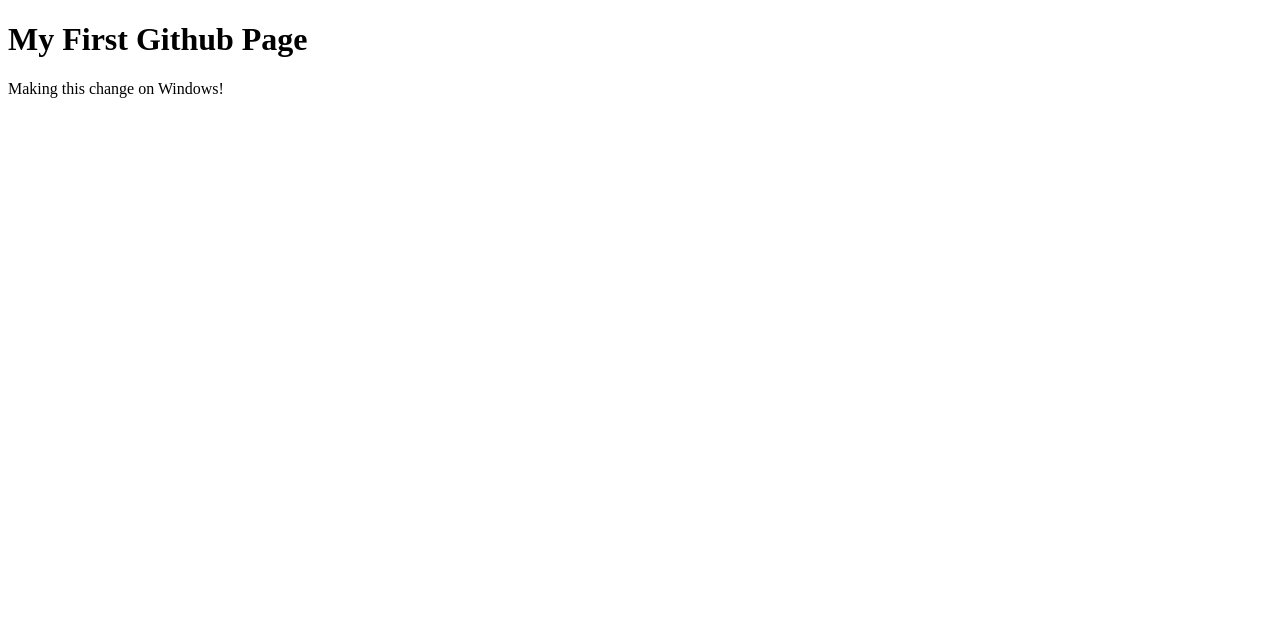
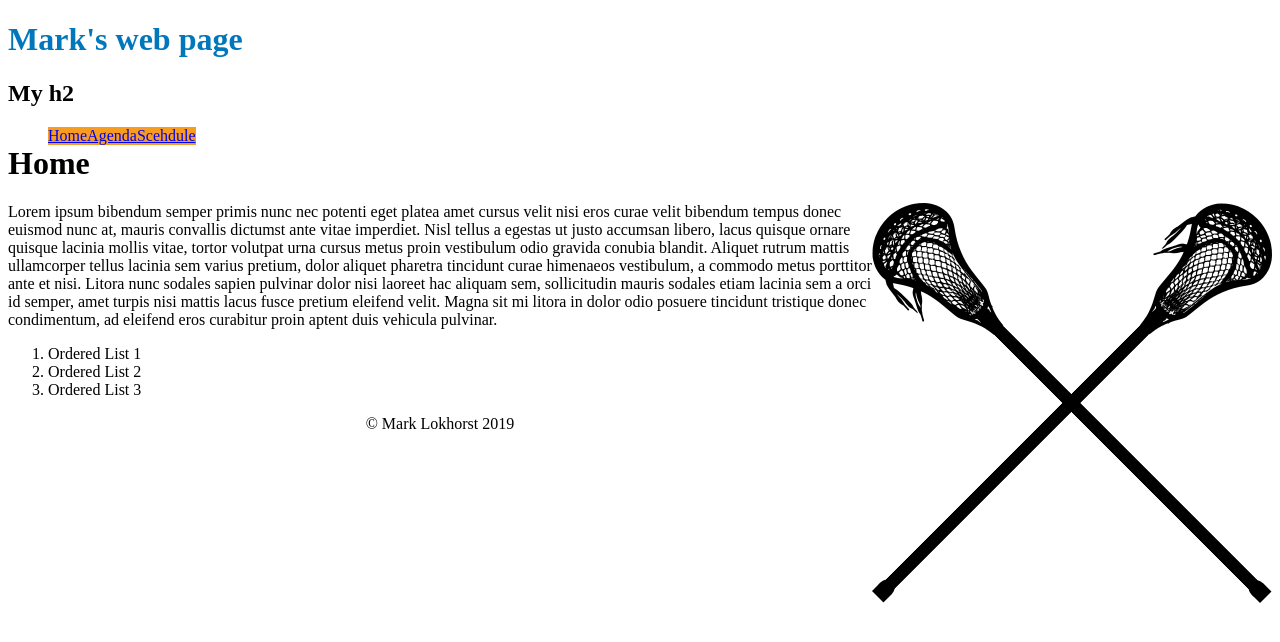
Before and after one commit to mlokhorst/mlokhorst.github.io, a plain HTML site: page index.html in a window 1280 px wide. Drawn offline with Linux system fonts and the light colour scheme.

Commit message:
added style sheet and more stuff to main page

```diff
--- /dev/null
+++ b/css/styles.css
@@ -0,0 +1,21 @@
+header h1 {
+    color: #0076bb;
+}
+nav ul li {
+    float: left;
+    list-style-type: none;
+}
+nav ul li a {
+    display: block;
+    padding: .5rem lrem;
+    background-color: #f89c1f;
+}
+main h1 {
+    clear: both;
+}
+main img {
+    float: right;
+}
+footer {
+    text-align: center;
+}
--- a/index.html
+++ b/index.html
@@ -2,11 +2,45 @@
 <html lang="eng_us">
 <head>
 <meta charset="UTF-8">
-<title>My First Page</title>
+<link href="css/styles.css" rel="stylesheet">
+<title>Mark's web page</title>
 </head>
 
 <body>
-<h1>My First Github Page</h1>
-  <p>Making this change on Windows!</p>
+<header>
+  <h1>Mark's web page</h1>
+  <h2>My h2</h2>
+</header>
+
+<nav>
+  <ul>
+    <li><a href="index.html">Home</a></li>
+    <li><a href="#">Agenda</a></li>
+    <li><a href="#">Scehdule</a></li>
+  </ul>
+</nav>
+
+<main>
+<h1>Home</h1>
+<img src="images/lax_stick.png" alt="Photo of lax stick">
+<p>Lorem ipsum bibendum semper primis nunc nec potenti eget platea amet cursus velit nisi eros curae velit bibendum tempus donec euismod nunc at, mauris convallis dictumst ante vitae imperdiet.
+
+  Nisl tellus a egestas ut justo accumsan libero, lacus quisque ornare quisque lacinia mollis vitae, tortor volutpat urna cursus metus proin vestibulum odio gravida conubia blandit.
+
+  Aliquet rutrum mattis ullamcorper tellus lacinia sem varius pretium, dolor aliquet pharetra tincidunt curae himenaeos vestibulum, a commodo metus porttitor ante et nisi.
+
+  Litora nunc sodales sapien pulvinar dolor nisi laoreet hac aliquam sem, sollicitudin mauris sodales etiam lacinia sem a orci id semper, amet turpis nisi mattis lacus fusce pretium eleifend velit.
+
+  Magna sit mi litora in dolor odio posuere tincidunt tristique donec condimentum, ad eleifend eros curabitur proin aptent duis vehicula pulvinar.</p>
+<ol>
+  <li>Ordered List 1</li>
+  <li>Ordered List 2</li>
+  <li>Ordered List 3</li>
+</ol>
+</main>
+
+<footer>
+&copy; Mark Lokhorst 2019
+</footer>
 </body>
 </html>
```
Also changed, not shown: images/lax_stick.png (added).
